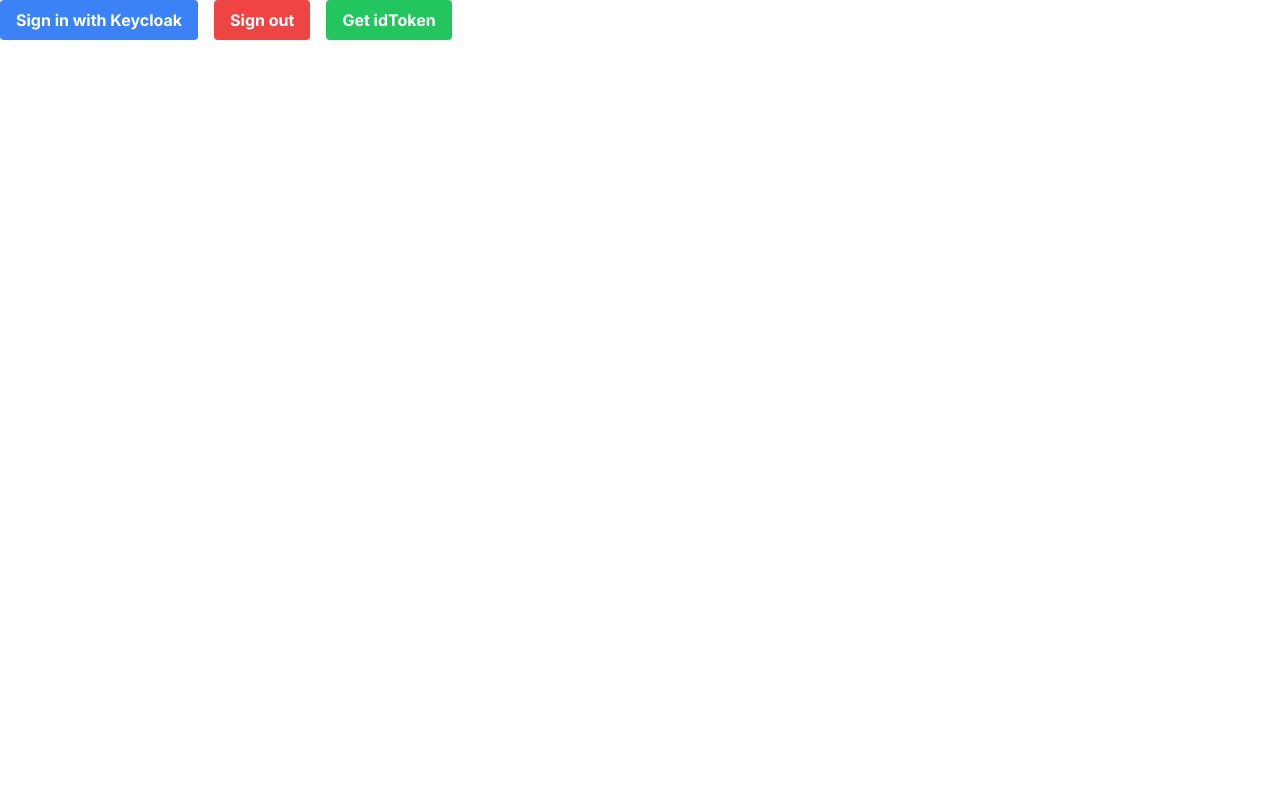
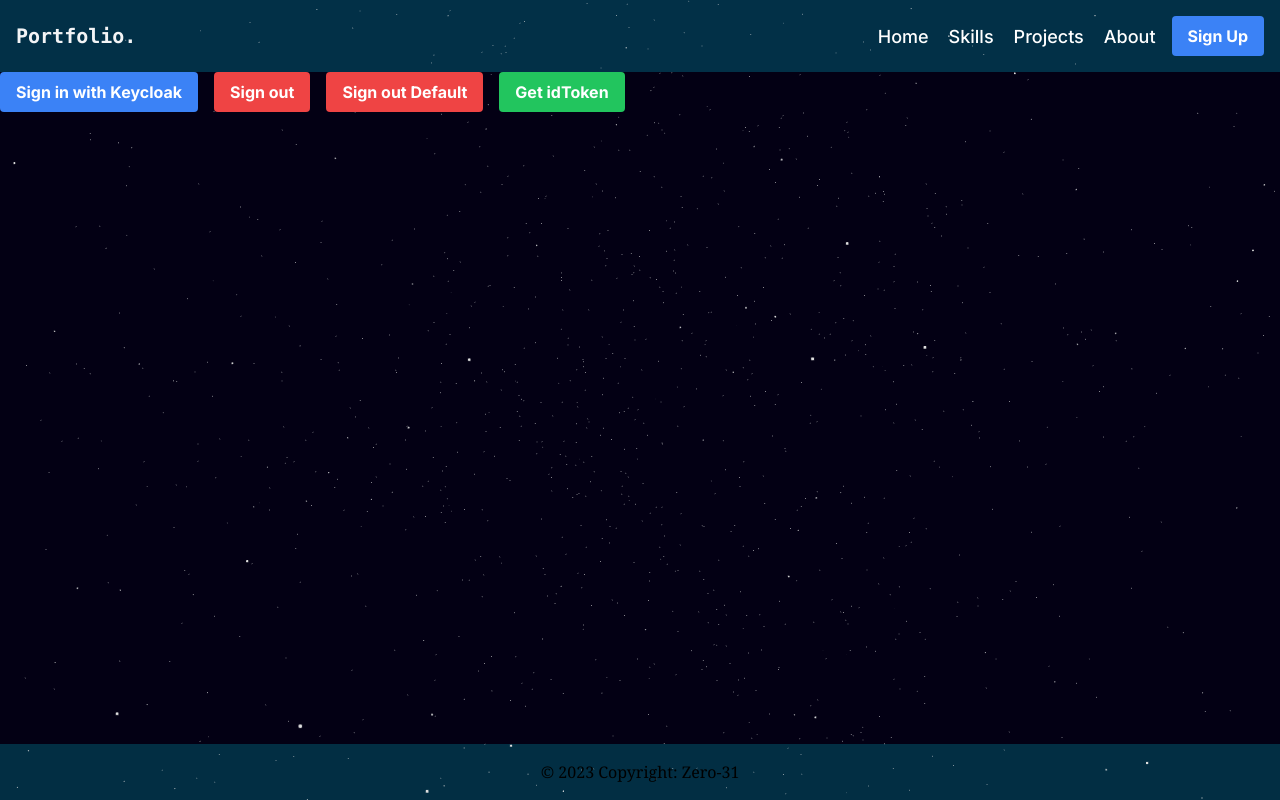
Before and after one commit to Dodamwaththacs/my-portfolio, a Next.js app: page /auth in a window 1280 px wide. Built offline with nearby package versions, Linux system fonts and the light colour scheme; no server answers.

Commit message:
all auth work correct

```diff
--- a/src/app/auth/page.js
+++ b/src/app/auth/page.js
@@ -5,7 +5,6 @@ import axios from "axios";
 
 export default function AuthButton() {
   const handleSignIn = async () => {
-    console.log("sign in with keycloak");
     try {
       await signIn("keycloak", {
         callbackUrl: "/auth",
@@ -19,10 +18,21 @@ export default function AuthButton() {
     try {
       const session = await getSession();
       if (session) {
-        console.log("idToken:", session.idToken);
+        console.log("accessToken:", session.accessToken);
       }
     } catch (error) {
       console.error("Get idToken error:", error);
+    }
+  };
+
+  const handleSignOutDefault = async () => {
+    console.log("signing out from Keycloak...");
+    try {
+      await signOut({
+        callbackUrl: "/test",
+      });
+    } catch (error) {
+      console.error("SignOut error:", error);
     }
   };
 
@@ -44,7 +54,7 @@ export default function AuthButton() {
   };
 
   return (
-    <div className="flex space-x-4">
+    <div className="flex space-x-4 relative">
       <button
         onClick={handleSignIn}
         className="bg-blue-500 hover:bg-blue-700 text-white font-bold py-2 px-4 rounded"
@@ -58,6 +68,12 @@ export default function AuthButton() {
         Sign out
       </button>
       <button
+        onClick={handleSignOutDefault}
+        className="bg-red-500 hover:bg-red-700 text-white font-bold py-2 px-4 rounded"
+      >
+        Sign out Default
+      </button>
+      <button
         onClick={getIdToken}
         className="bg-green-500 hover:bg-green-700 text-white font-bold py-2 px-4 rounded"
       >
--- a/src/app/layout.js
+++ b/src/app/layout.js
@@ -15,14 +15,14 @@ export default function RootLayout({ children }) {
     <html lang="en">
       <body className={inter.className}>
         <SessionProvider>
-          {/* <div className="flex flex-col h-screen bg-[#030014] overflow-y-scroll overflow-x-hidden">
+          <div className="flex flex-col h-screen bg-[#030014] overflow-y-scroll overflow-x-hidden">
             <div className="fixed bottom-0 w-full">
               <StarsCanvas />
             </div>
-            <Header /> */}
-          <main className="flex-grow">{children}</main>
-          {/* <Footer /> */}
-          {/* </div> */}
+            <Header />
+            <main className="flex-grow">{children}</main>
+            <Footer />
+          </div>
         </SessionProvider>
       </body>
     </html>
--- a/src/app/page.js
+++ b/src/app/page.js
@@ -1,19 +1,55 @@
+"use client";
+
 import Head from "next/head";
 import Image from "next/image";
 import IconButton from "../components/IconButton";
 import TypingEffect from "../components/TypingEffect";
 import { FaGithub, FaLinkedin, FaMedium, FaFacebook } from "react-icons/fa";
 import { GrInstagram } from "react-icons/gr";
+import axios from "axios";
+import { useSession, signIn } from "next-auth/react";
+
 import Hero from "@/components/threeJS/main/Hero";
 
 export default function Home() {
+  const { data: session } = useSession();
+
   const roles = [
     "Fullstack Developer",
     "Frontend Developer",
     "Backend Developer",
     "DevOps Engineer",
   ];
+  const handleDownloadCV = async () => {
+    if (!session) {
+      // If no session exists, redirect to sign-in
+      await signIn("keycloak", {
+        callbackUrl: "/",
+      });
+    }
 
+    try {
+      const token = session.accessToken;
+      const response = await axios.get(
+        "http://localhost:33000/api/files/download/1",
+        {
+          responseType: "blob",
+          headers: {
+            Authorization: `Bearer ${token}`,
+          },
+        }
+      );
+      const url = window.URL.createObjectURL(new Blob([response.data]));
+      const link = document.createElement("a");
+      link.href = url;
+      link.setAttribute("download", "CV.pdf");
+      document.body.appendChild(link);
+      link.click();
+      link.remove();
+    } catch (error) {
+      console.error("Error downloading the file:", error);
+    }
+  };
   return (
     <main className="flex flex-col lg:flex-row h-full relative">
       <Head>
@@ -100,14 +136,13 @@ export default function Home() {
           </a>
         </div>
 
-        <div className="mt-7 ">
-          <a
-            href="/CV/ChamikaDodamwaththa-CV.pdf"
-            download
-            className="bg-[#FFB703] text-black p-2 rounded-lg font-bold cursor-pointer glow-effect"
+        <div className="mt-7">
+          <button
+            onClick={handleDownloadCV}
+            className="bg-blue-500 hover:bg-blue-700 text-white font-bold py-2 px-4 rounded"
           >
             Download my CV
-          </a>
+          </button>
         </div>
       </div>
 
--- a/src/app/test/page.js
+++ b/src/app/test/page.js
@@ -68,7 +68,7 @@ export default function CallApiButton() {
   return (
     <div className="p-4">
       <button
-        className="bg-blue-500 text-white px-4 py-2 rounded hover:bg-blue-700"
+        className="relative bg-blue-500 text-white px-4 py-2 rounded hover:bg-blue-700"
         onClick={callSecuredApi}
         disabled={loading}
       >
--- a/src/components/Header.js
+++ b/src/components/Header.js
@@ -2,19 +2,44 @@
 import Link from "next/link";
 import { usePathname } from "next/navigation";
 import styles from "../styles/Header.module.css";
+import { signIn, signOut, getSession, useSession } from "next-auth/react";
 
 export default function Header() {
   const pathname = usePathname();
+  const { data: session, status } = useSession();
+
+  const handleSignIn = async () => {
+    try {
+      await signIn("keycloak", {
+        callbackUrl: "/",
+      });
+    } catch (error) {
+      console.error("SignIn error:", error);
+    }
+  };
+
+  const handleSignOut = async () => {
+    try {
+      const idToken = session.idToken;
+      const logoutUrl = `http://localhost:8080/realms/my-portfolio/protocol/openid-connect/logout?id_token_hint=${idToken}&post_logout_redirect_uri=http://localhost:3000`;
+
+      await signOut({ redirect: false });
+
+      window.location.href = logoutUrl;
+    } catch (error) {
+      console.error("SignOut error:", error);
+    }
+  };
 
   return (
-    <header className="bg-[#023047] p-4 flex justify-between">
+    <header className="bg-[#023047] p-4 flex justify-between items-center">
       <div className="left-div">
         <h1 className="text-xl text-gray-100 font-mono font-bold">
           Portfolio.
         </h1>
       </div>
-      <div>
-        <nav className="right-div">
+      <div className="flex items-center">
+        <nav className="right-div mr-4">
           <ul className="flex gap-5 p-0 m-0 list-none">
             <li className={styles.li}>
               <Link
@@ -36,7 +61,6 @@ export default function Header() {
                 Skills
               </Link>
             </li>
-
             <li className={styles.li}>
               <Link
                 href="/projects"
@@ -59,6 +83,22 @@ export default function Header() {
             </li>
           </ul>
         </nav>
+        {status !== "authenticated" && (
+          <button
+            onClick={handleSignIn}
+            className="relative bg-blue-500 hover:bg-blue-600 text-white font-bold py-2 px-4 rounded"
+          >
+            Sign Up
+          </button>
+        )}
+        {status === "authenticated" && (
+          <button
+            onClick={handleSignOut}
+            className="relative bg-red-500 hover:bg-red-600 text-white font-bold py-2 px-4 rounded"
+          >
+            Sign Out
+          </button>
+        )}
       </div>
     </header>
   );
```
Also changed, not shown: 1 other file (tests, documents, lock files or other folders).
